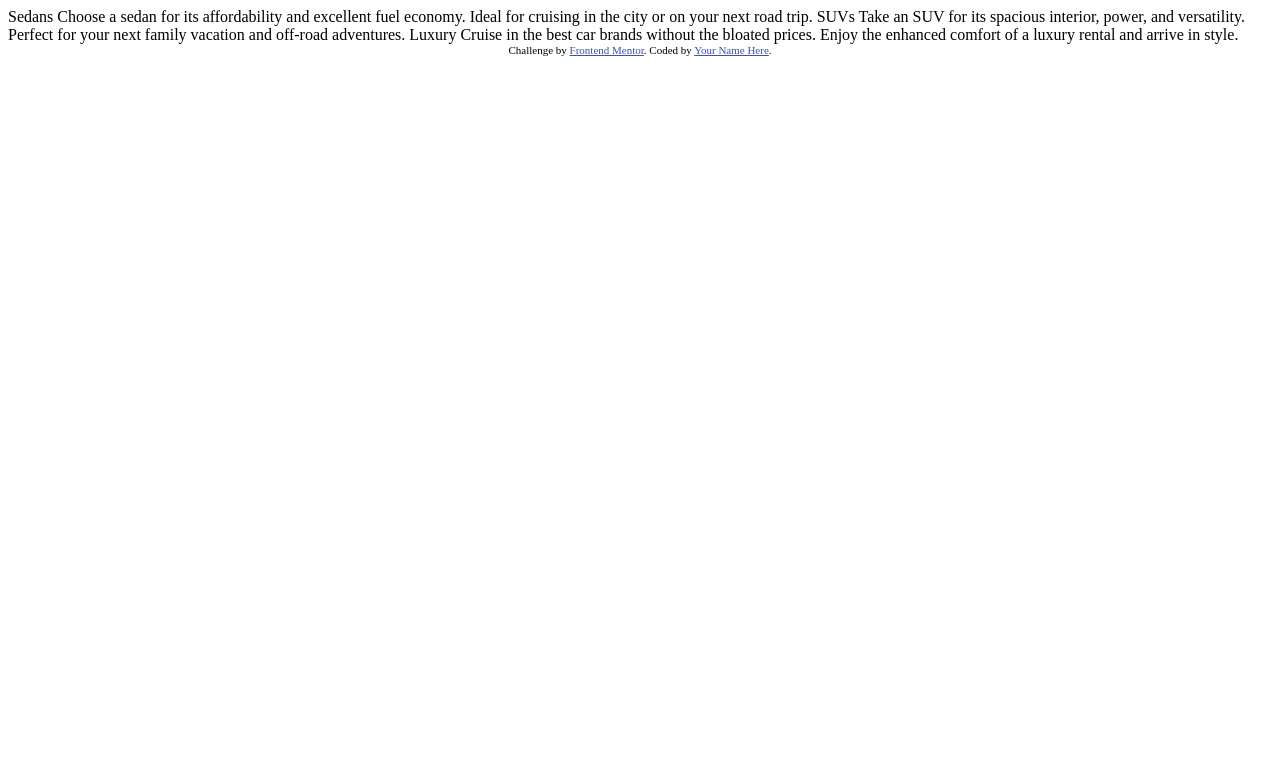
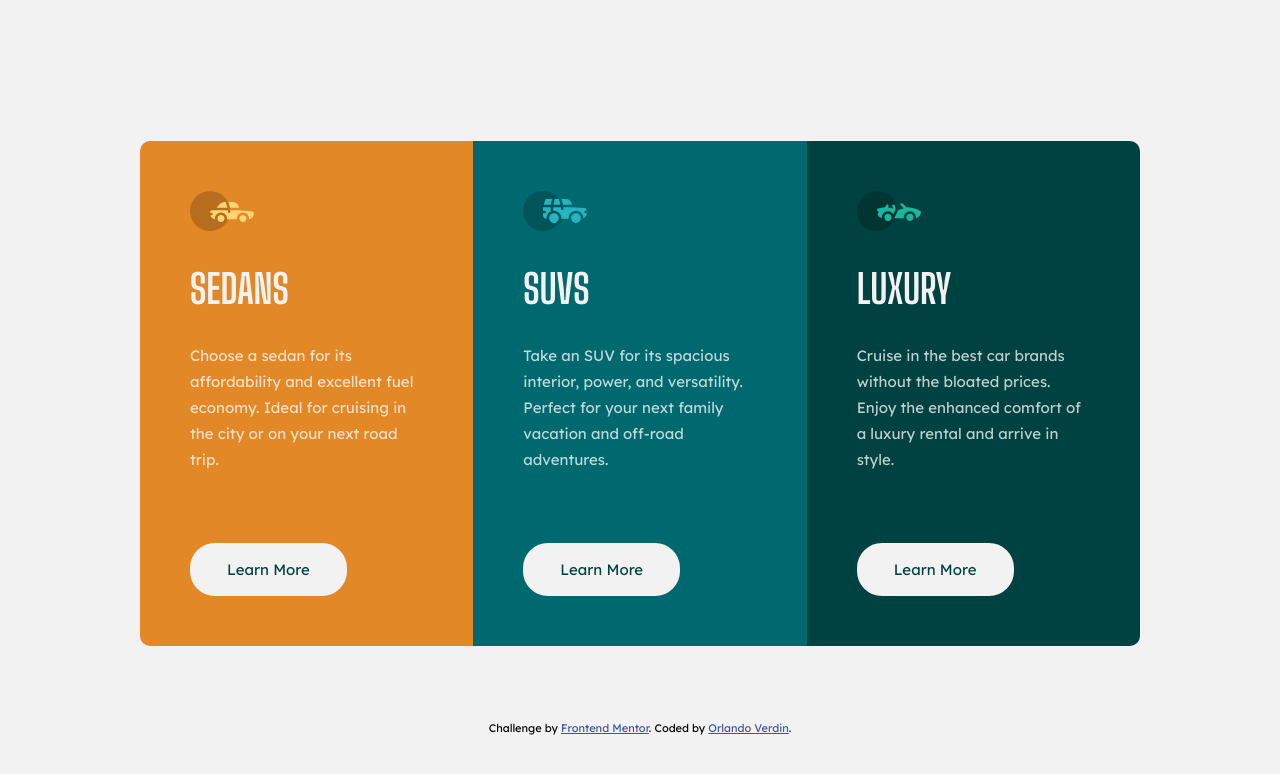
Before and after one commit to Orliland/3column-preview-card-component, a plain HTML site: page index.html in a window 1280 px wide. Drawn offline with Linux system fonts and the light colour scheme.

Commit message:
Update README

```diff
--- /dev/null
+++ b/css/index.css
@@ -0,0 +1,122 @@
+:root {
+  font-family: "Lexend Deca", sans-serif;
+  font-size: 15px;
+  --big-shoulders-font: "Big Shoulders Display", cursive;
+  --bright-orange: hsl(31, 77%, 52%);
+  --dark-cyan: hsl(184, 100%, 22%);
+  --very-dark-cyan: hsl(179, 100%, 13%);
+  --transparent-white: hsla(0, 0%, 100%, 0.75);
+  --very-light-gray: hsl(0, 0%, 95%);
+}
+
+html,
+body {
+  width: 100vw;
+  height: 100vh;
+  margin: 0px;
+  padding: 0pc;
+  background-color: var(--very-light-gray);
+  display: flex;
+  flex-direction: column;
+  justify-content: center;
+}
+
+.wrapper {
+  width: calc(100% - 50px);
+  max-width: 1000px;
+  margin: 75px auto;
+}
+
+.card {
+  width: calc(100% - 100px);
+  padding: 50px;
+}
+
+.card.orange {
+  background-color: var(--bright-orange);
+}
+
+.card.dark-cyan {
+  background-color: var(--dark-cyan);
+}
+
+.card.very-dark-cyan {
+  background-color: var(--very-dark-cyan);
+}
+
+.card:first-of-type {
+  border-start-start-radius: 10px;
+  border-start-end-radius: 10px;
+}
+
+.card:last-of-type {
+  border-end-start-radius: 10px;
+  border-end-end-radius: 10px;
+}
+
+.card__title {
+  margin: 25px 0;
+  font-family: var(--big-shoulders-font);
+  font-weight: 700;
+  font-size: 40px;
+  color: var(--very-light-gray);
+  text-transform: uppercase;
+}
+
+.card__description {
+  font-weight: 400;
+  color: var(--transparent-white);
+  line-height: 26px;
+}
+
+.card__link {
+  display: inline-block;
+  margin-top: 15px;
+  padding: 15px 35px;
+  text-decoration: none;
+  color: var(--very-dark-cyan);
+  border: 2px solid var(--very-light-gray);
+  background-color: var(--very-light-gray);
+  border-radius: 25px;
+  text-align: center;
+}
+
+.card__link:hover {
+  color: var(--very-light-gray);
+  background-color: rgba(255, 255, 255, 0);
+}
+
+.attribution {
+  font-size: 11px;
+  text-align: center;
+}
+
+.attribution a {
+  color: hsl(228, 45%, 44%);
+}
+
+@media screen and (min-width: 768px) {
+  .wrapper {
+    display: flex;
+  }
+
+  .card:first-of-type {
+    border-start-start-radius: 10px;
+    border-end-start-radius: 10px;
+    border-start-end-radius: 0;
+  }
+
+  .card:last-of-type {
+    border-end-start-radius: 0;
+    border-start-end-radius: 10px;
+    border-end-end-radius: 10px;
+  }
+
+  .card__title {
+    margin: 30px 0;
+  }
+
+  .card__link {
+    margin-top: 55px;
+  }
+}
--- a/index.html
+++ b/index.html
@@ -1,36 +1,75 @@
 <!DOCTYPE html>
 <html lang="en">
   <head>
-  <meta charset="UTF-8">
-  <meta name="viewport" content="width=device-width, initial-scale=1.0"> <!-- displays site properly based on user's device -->
+    <meta charset="UTF-8" />
+    <meta name="viewport" content="width=device-width, initial-scale=1.0" />
+    <!-- displays site properly based on user's device -->
 
-  <link rel="icon" type="image/png" sizes="32x32" href="./images/favicon-32x32.png">
+    <link
+      rel="icon"
+      type="image/png"
+      sizes="32x32"
+      href="./images/favicon-32x32.png"
+    />
 
     <title>Frontend Mentor | 3-column preview card component</title>
 
-  <!-- Feel free to remove these styles or customise in your own stylesheet 👍 -->
-  <style>
-    .attribution { font-size: 11px; text-align: center; }
-    .attribution a { color: hsl(228, 45%, 44%); }
-  </style>
+    <link rel="preconnect" href="https://fonts.googleapis.com" />
+    <link rel="preconnect" href="https://fonts.gstatic.com" crossorigin />
+    <link
+      href="https://fonts.googleapis.com/css2?family=Big+Shoulders+Display:wght@700&family=Lexend+Deca&display=swap"
+      rel="stylesheet"
+    />
+    <link href="./css/index.css" rel="stylesheet" />
   </head>
   <body>
-
-  Sedans
-  Choose a sedan for its affordability and excellent fuel economy. Ideal for cruising in the city
-  or on your next road trip.
-
-  SUVs
-  Take an SUV for its spacious interior, power, and versatility. Perfect for your next family vacation
-  and off-road adventures.
-
-  Luxury
-  Cruise in the best car brands without the bloated prices. Enjoy the enhanced comfort of a luxury
-  rental and arrive in style.
+    <main class="wrapper">
+      <article class="card orange">
+        <img
+          src="./images/icon-sedans.svg"
+          alt="Icon a Sedan Cars"
+          class="card__icon"
+        />
+        <h2 class="card__title">Sedans</h2>
+        <p class="card__description">
+          Choose a sedan for its affordability and excellent fuel economy. Ideal
+          for cruising in the city or on your next road trip.
+        </p>
+        <a href="#" class="card__link">Learn More</a>
+      </article>
+      <article class="card dark-cyan">
+        <img
+          src="./images/icon-suvs.svg"
+          alt="Icon a Sedan Cars"
+          class="card__icon"
+        />
+        <h2 class="card__title">SUVs</h2>
+        <p class="card__description">
+          Take an SUV for its spacious interior, power, and versatility. Perfect
+          for your next family vacation and off-road adventures.
+        </p>
+        <a href="#" class="card__link">Learn More</a>
+      </article>
+      <article class="card very-dark-cyan">
+        <img
+          src="./images/icon-luxury.svg"
+          alt="Icon a Sedan Cars"
+          class="card__icon"
+        />
+        <h2 class="card__title">Luxury</h2>
+        <p class="card__description">
+          Cruise in the best car brands without the bloated prices. Enjoy the
+          enhanced comfort of a luxury rental and arrive in style.
+        </p>
+        <a href="#" class="card__link">Learn More</a>
+      </article>
+    </main>
 
     <div class="attribution">
-    Challenge by <a href="https://www.frontendmentor.io?ref=challenge" target="_blank">Frontend Mentor</a>.
-    Coded by <a href="#">Your Name Here</a>.
+      Challenge by
+      <a href="https://www.frontendmentor.io?ref=challenge" target="_blank"
+        >Frontend Mentor</a
+      >. Coded by <a href="https://twitter.com/Orliland">Orlando Verdin</a>.
     </div>
   </body>
 </html>
```
Also changed, not shown: 2 other files. Lines whose indentation alone changed are shown as unchanged.
